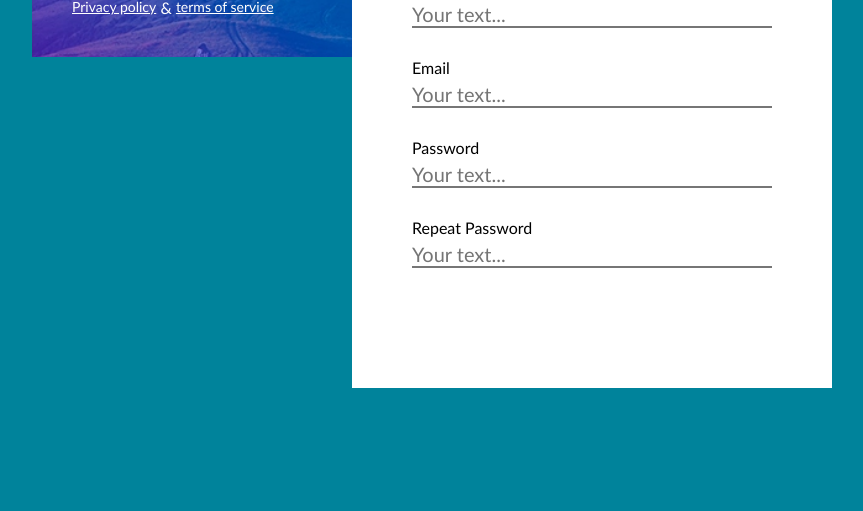
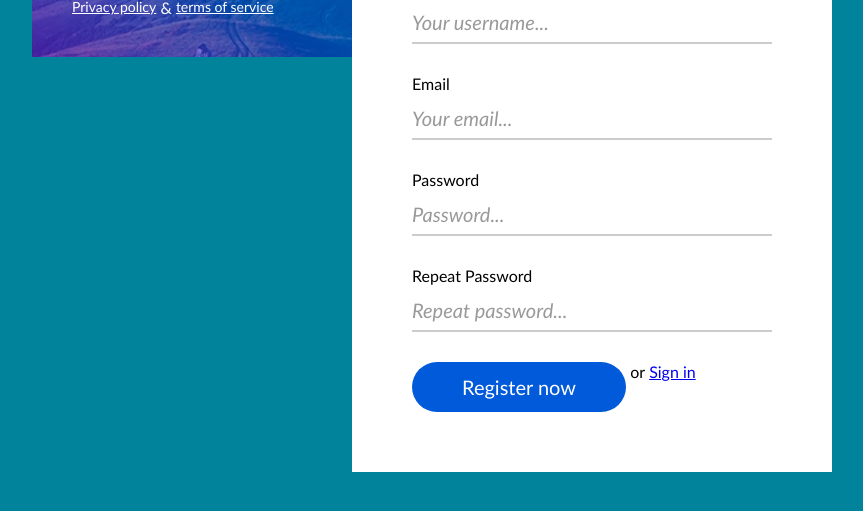
Before and after one commit to nsn1930/4-signin, a website: page index.html in a window 1280 px wide. Shown: the part 201-712 px from the top of the page, without its empty margins (208-1071 px from the left). Drawn offline with Linux system fonts and the light colour scheme.

Commit message:
Form style

```diff
--- /dev/null
+++ b/css/button.css
@@ -0,0 +1,18 @@
+.btn {
+    display: inline-block;
+    width: auto;
+    padding: 15px;
+    padding-left: 50px;
+    padding-right: 50px;
+    background-color: #015ad9;
+    color: #fff;
+    font-size: 20px;
+    line-height: 20px;
+    border: none;
+    border-radius: 25px;
+    cursor: pointer;
+}
+
+.btn:hover {
+    background-color: #4a84d4;
+}
--- a/css/form.css
+++ b/css/form.css
@@ -7,6 +7,9 @@
     display: inline-block;
     width: 100%;
     margin-bottom: 30px;
+}
+.form > .form-row:last-of-type {
+    margin-bottom: 0;
 }
 
 .form > .form-row > label {
@@ -19,7 +22,16 @@
     display: inline-block;
     width: 100%;
     font-size: 20px;
-    border-top: none;
-    border-right: none;
-    border-left: none;
+    line-height: 40px;
+    border: none;
+    border-bottom: 2px solid #ccc;
 }
+
+.form > .form-row > input:focus {
+    outline: #dddddd solid 1px;
+}
+
+.form input::placeholder{
+    color: #999;
+    font-style: italic;
+}
--- a/index.html
+++ b/index.html
@@ -16,6 +16,7 @@
     <link rel="shortcut icon" href="./favicon.ico" type="image/x-icon">
 
     <!-- components-->
+    <link rel="stylesheet" href="./css/button.css">
     <link rel="stylesheet" href="./css/form.css">
 
     <!-- custom styles -->
@@ -36,22 +37,26 @@
             <div class="close">x</div>
             <form class="form">
                 <div class="form-row">
-                    <label for="">Username</label>
-                    <input type="text" placeholder="Your text...">
+                    <label for="username">Username</label>
+                    <input id="username" type="text" placeholder="Your username..." required>
                 </div>
                 <div class="form-row">
-                    <label for="">Email</label>
-                    <input type="text" placeholder="Your text...">
+                    <label for="email">Email</label>
+                    <input id="email" type="email" placeholder="Your email..." required>
                 </div>
                 <div class="form-row">
-                    <label for="">Password</label>
-                    <input type="password" placeholder="Your text...">
+                    <label for="pass">Password</label>
+                    <input id="pass" type="password" placeholder="Password..." required>
                 </div>
                 <div class="form-row">
-                    <label for="">Repeat Password</label>
-                    <input type="password" placeholder="Your text...">
+                    <label for="re-pass">Repeat Password</label>
+                    <input id="re-pass" type="password" placeholder="Repeat password..." required>
                 </div>
-                <div class="form-row"></div>
+                <div class="form-row">
+                    <button class="btn" type="submit">Register now</button>
+                    <span>or</span>
+                    <a href="#">Sign in</a>
+                </div>
             </form>
         </div>
     </main>
```
